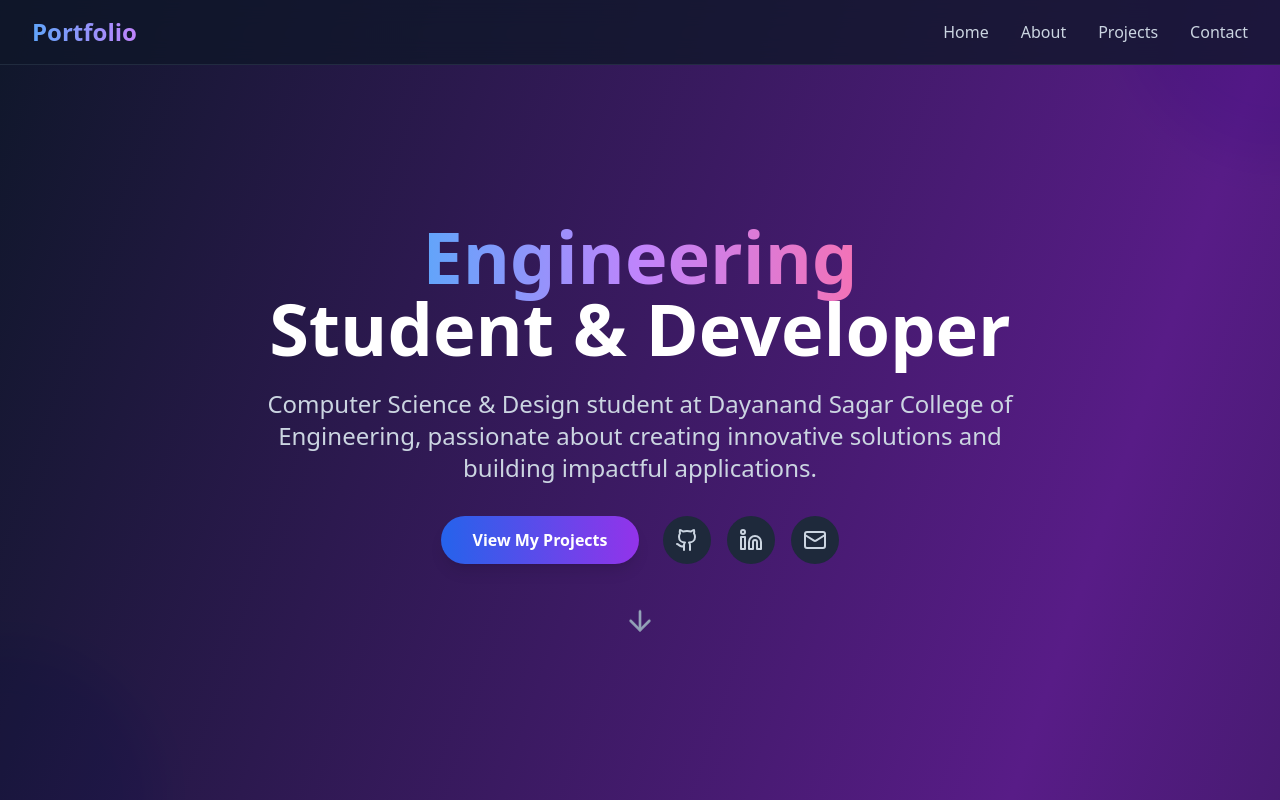
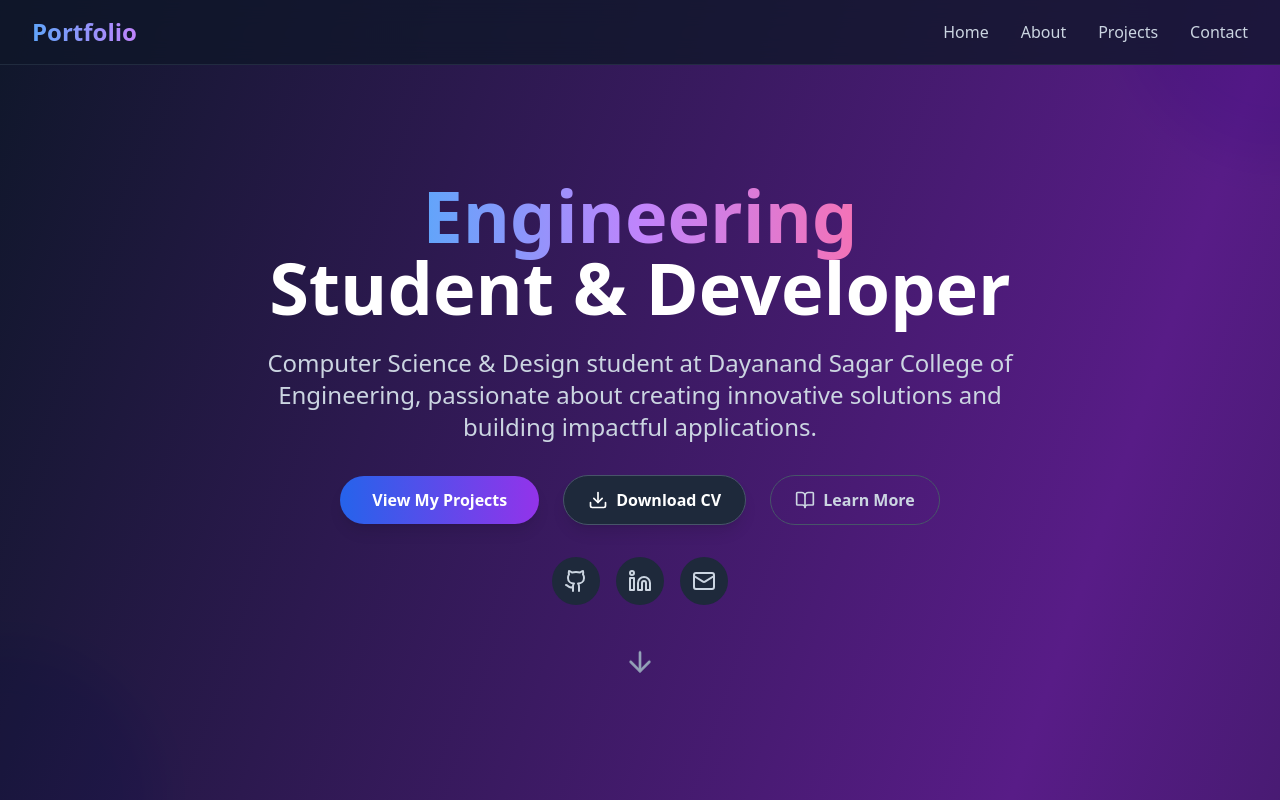
Before and after one commit to SakshiAwasthi19/dsced-dev-showcase, a React (Vite) app: page / in a window 1280 px wide. Shown: the top 800 px of the page. Built offline with nearby package versions, Linux system fonts and the light colour scheme.

Commit message:
Update contact information and links
- Make LinkedIn, GitHub, and email icons clickable.
- Add "Download CV" and "Learn More" functionality.

```diff
--- a/src/components/Hero.tsx
+++ b/src/components/Hero.tsx
@@ -1,5 +1,5 @@
 
-import { ArrowDown, Github, Linkedin, Mail } from 'lucide-react'
+import { ArrowDown, Github, Linkedin, Mail, Download, BookOpen } from 'lucide-react'
 
 const Hero = () => {
   const scrollToProjects = () => {
@@ -7,6 +7,23 @@ const Hero = () => {
     if (element) {
       element.scrollIntoView({ behavior: 'smooth' })
     }
+  }
+
+  const scrollToAbout = () => {
+    const element = document.getElementById('about')
+    if (element) {
+      element.scrollIntoView({ behavior: 'smooth' })
+    }
+  }
+
+  const downloadCV = () => {
+    // Create a temporary link element to trigger download
+    const link = document.createElement('a')
+    link.href = '/cv.pdf' // You'll need to add your CV file to the public folder
+    link.download = 'Sakshi_Awasthi_CV.pdf'
+    document.body.appendChild(link)
+    link.click()
+    document.body.removeChild(link)
   }
 
   return (
@@ -32,7 +49,7 @@ const Hero = () => {
             passionate about creating innovative solutions and building impactful applications.
           </p>
 
-          <div className="flex flex-col sm:flex-row items-center justify-center gap-6 mb-12">
+          <div className="flex flex-col sm:flex-row items-center justify-center gap-6 mb-8">
             <button
               onClick={scrollToProjects}
               className="bg-gradient-to-r from-blue-600 to-purple-600 hover:from-blue-700 hover:to-purple-700 text-white px-8 py-3 rounded-full font-semibold transition-all duration-300 transform hover:scale-105 shadow-lg hover:shadow-xl"
@@ -40,17 +57,46 @@ const Hero = () => {
               View My Projects
             </button>
 
-            <div className="flex space-x-4">
-              <a href="#" className="p-3 bg-slate-800 hover:bg-slate-700 rounded-full transition-colors duration-200 group">
+            <button
+              onClick={downloadCV}
+              className="flex items-center gap-2 bg-slate-800 hover:bg-slate-700 text-white px-6 py-3 rounded-full font-semibold transition-all duration-300 transform hover:scale-105 shadow-lg hover:shadow-xl border border-slate-600"
+            >
+              <Download className="w-5 h-5" />
+              Download CV
+            </button>
+
+            <button
+              onClick={scrollToAbout}
+              className="flex items-center gap-2 text-slate-300 hover:text-white px-6 py-3 rounded-full font-semibold transition-all duration-300 border border-slate-600 hover:border-slate-400"
+            >
+              <BookOpen className="w-5 h-5" />
+              Learn More
+            </button>
+          </div>
+
+          <div className="flex items-center justify-center gap-4 mb-12">
+            <a
+              href="https://github.com/SakshiAwasthi19"
+              target="_blank"
+              rel="noopener noreferrer"
+              className="p-3 bg-slate-800 hover:bg-slate-700 rounded-full transition-colors duration-200 group"
+            >
               <Github className="w-6 h-6 text-slate-300 group-hover:text-white" />
             </a>
-              <a href="#" className="p-3 bg-slate-800 hover:bg-slate-700 rounded-full transition-colors duration-200 group">
+            <a
+              href="https://www.linkedin.com/in/sakshi-awasthi-43045b265/"
+              target="_blank"
+              rel="noopener noreferrer"
+              className="p-3 bg-slate-800 hover:bg-slate-700 rounded-full transition-colors duration-200 group"
+            >
               <Linkedin className="w-6 h-6 text-slate-300 group-hover:text-white" />
             </a>
-              <a href="#" className="p-3 bg-slate-800 hover:bg-slate-700 rounded-full transition-colors duration-200 group">
+            <a
+              href="mailto:sakshiawasthi00114@gmail.com"
+              className="p-3 bg-slate-800 hover:bg-slate-700 rounded-full transition-colors duration-200 group"
+            >
               <Mail className="w-6 h-6 text-slate-300 group-hover:text-white" />
             </a>
-            </div>
           </div>
 
           <div className="animate-bounce">
```
Lines whose indentation alone changed are shown as unchanged.
